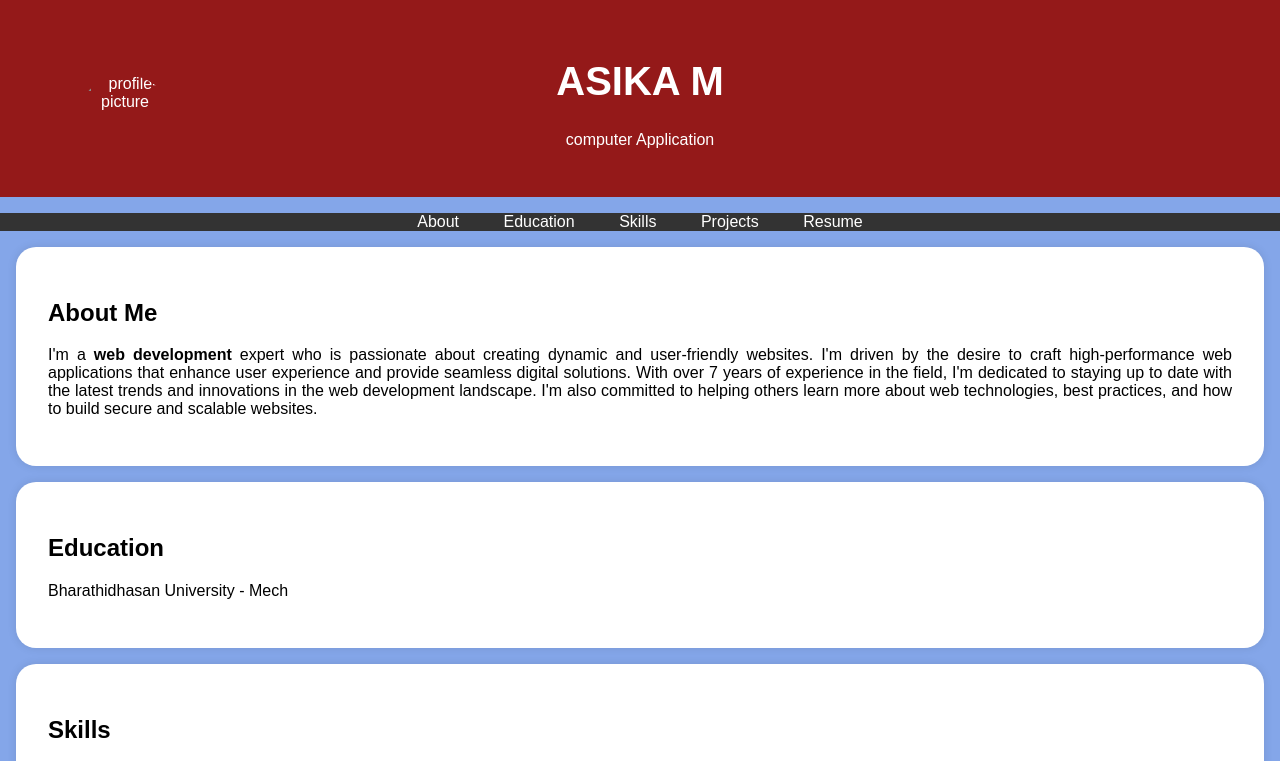
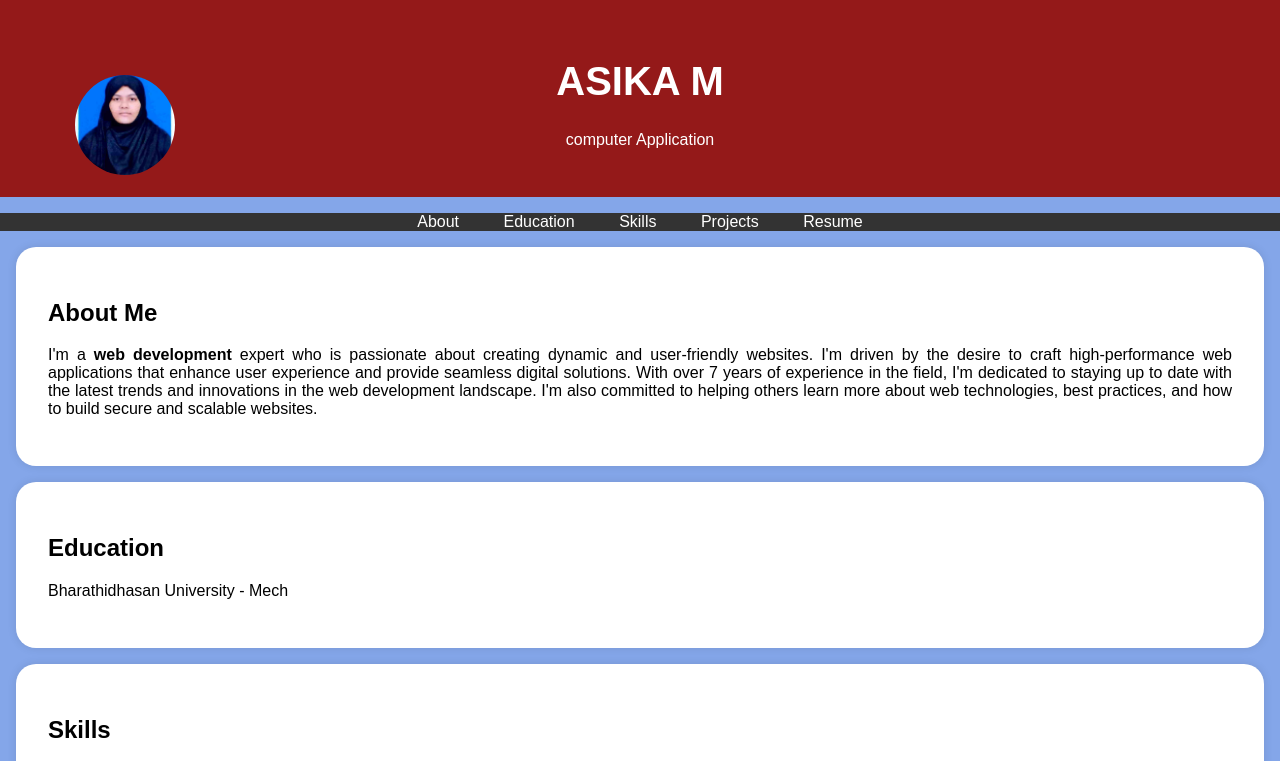
Before and after one commit to Asika006/digital-portfolio-2, a plain HTML site: page index.html in a window 1280 px wide. Shown: the top 761 px of the page. Drawn offline with Linux system fonts and the light colour scheme.

Commit message:
index.html

```diff
--- a/index.html
+++ b/index.html
@@ -95,7 +95,7 @@
     <header>
         <div class="header-content">
             <!-- Add your profile picture here -->
-            <img src="/storage/emulated/0/pictures/Whatsapp/asika.jpg" alt="profile-picture" class="profile-picture">
+            <img src="/asika.jpg" alt="profile-picture" class="profile-picture">
             <h1>ASIKA M</h1>
             <p>computer Application</p>
         </div>
```
